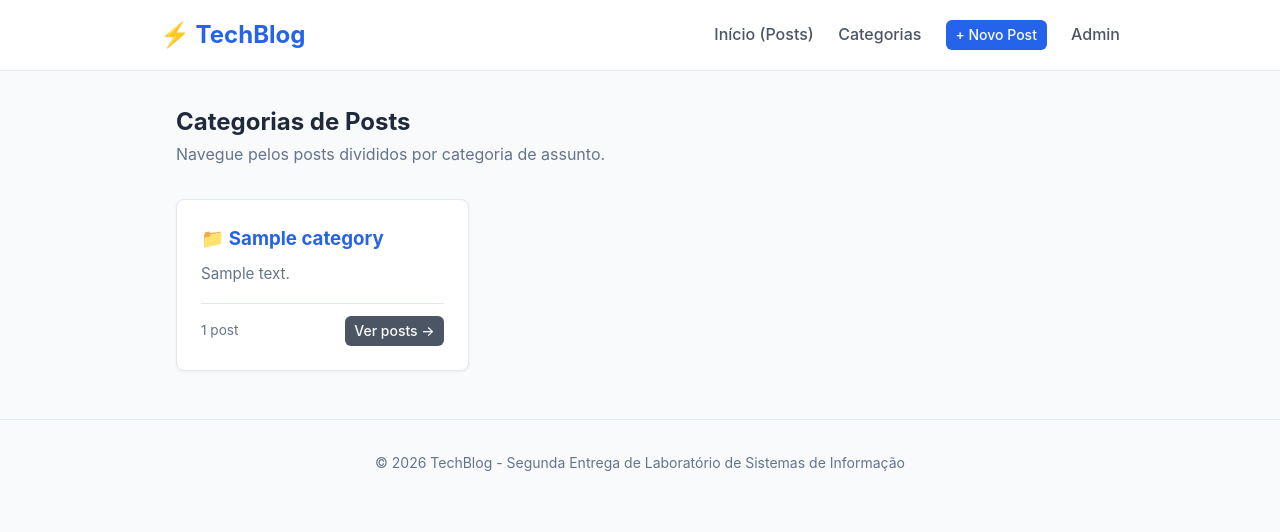
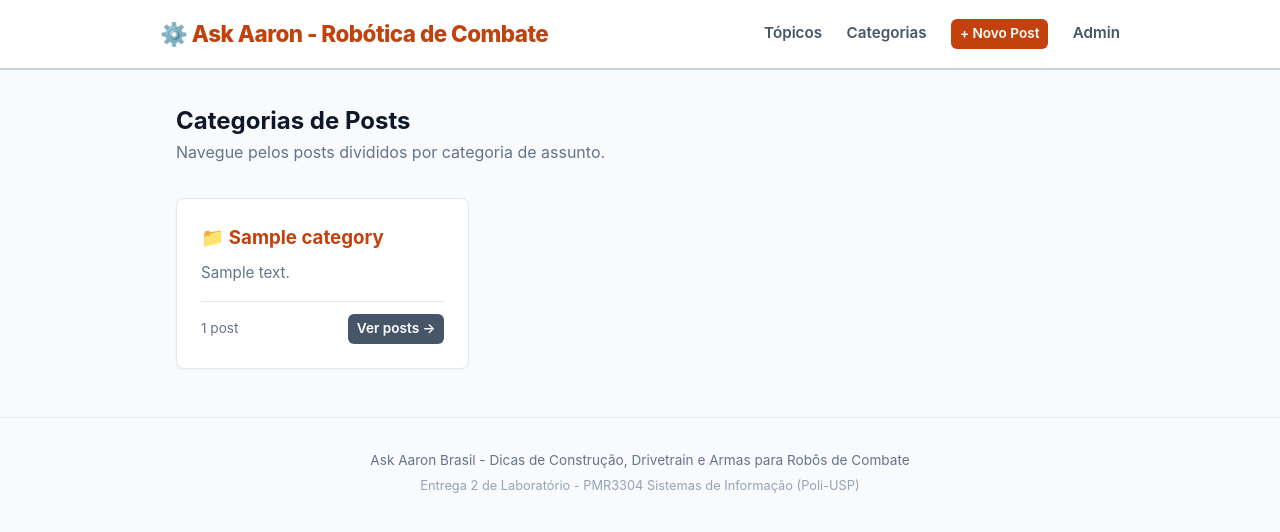
Before and after one commit to vaxco12314/pmr3304-django-blog, a Django app: page /categories/ in a window 1280 px wide. Shown: the top 532 px of the page. Run offline with Django 5.2, Linux system fonts and the light colour scheme; tables that the repository leaves empty hold one stand-in row (values such as "Sample post").

Commit message:
Atualizacao do tema para Ask Aaron - Robotica de Combate

```diff
--- a/relatorio_docs/generate_pdf_report.py
+++ b/relatorio_docs/generate_pdf_report.py
@@ -150,7 +150,7 @@ story.append(Paragraph("DEPARTAMENTO DE ENGENHARIA MECATRÔNICA E SISTEMAS MECÂ
 story.append(Paragraph("PMR3304 - SISTEMAS DE INFORMAÇÃO", ParagraphStyle('Disc', parent=styles['Normal'], fontName='Helvetica-Bold', fontSize=10, alignment=1, textColor=colors.HexColor("#64748b"), spaceAfter=50)))
 
 story.append(Paragraph("SEGUNDA ENTREGA DE LABORATÓRIO", subtitle_style))
-story.append(Paragraph("Aplicação CRUD com Django, Sistema de Comentários, Categorias e Consultas SQL", title_style))
+story.append(Paragraph("Aplicação CRUD com Django: Blog Ask Aaron (Robótica de Combate), Comentários, Categorias e SQL", title_style))
 story.append(Spacer(1, 25))
 
 meta_data = [
--- a/templates/base.html
+++ b/templates/base.html
@@ -3,17 +3,17 @@
 <head>
     <meta charset="UTF-8">
     <meta name="viewport" content="width=device-width, initial-scale=1.0">
-    <title>{% block title %}Meu Blog{% endblock %} - TechBlog</title>
+    <title>{% block title %}Ask Aaron - Robótica de Combate{% endblock %}</title>
     <style>
         :root {
-            --primary: #2563eb;
-            --primary-hover: #1d4ed8;
+            --primary: #c2410c;
+            --primary-hover: #9a3412;
             --danger: #dc2626;
             --danger-hover: #b91c1c;
-            --secondary: #4b5563;
+            --secondary: #475569;
             --bg: #f8fafc;
             --card-bg: #ffffff;
-            --text: #1e293b;
+            --text: #0f172a;
             --text-muted: #64748b;
             --border: #e2e8f0;
         }
@@ -26,7 +26,7 @@
         }
         header {
             background-color: var(--card-bg);
-            border-bottom: 1px solid var(--border);
+            border-bottom: 2px solid #cbd5e1;
             padding: 1rem 2rem;
             position: sticky;
             top: 0;
@@ -40,30 +40,32 @@
             align-items: center;
         }
         .logo {
-            font-size: 1.5rem;
-            font-weight: 700;
+            font-size: 1.4rem;
+            font-weight: 800;
             color: var(--primary);
             text-decoration: none;
+            letter-spacing: -0.5px;
         }
         nav a {
             margin-left: 1.25rem;
             text-decoration: none;
             color: var(--secondary);
-            font-weight: 500;
-            transition: color 0.2s;
+            font-weight: 600;
+            font-size: 0.95rem;
         }
         nav a:hover {
             color: var(--primary);
         }
         .btn {
             display: inline-block;
-            padding: 0.5rem 1rem;
+            padding: 0.45rem 0.9rem;
             border-radius: 6px;
-            font-weight: 500;
+            font-weight: 600;
             text-decoration: none;
             cursor: pointer;
             border: none;
-            transition: background-color 0.2s;
+            transition: background-color 0.15s;
+            font-size: 0.95rem;
         }
         .btn-primary {
             background-color: var(--primary);
@@ -84,8 +86,8 @@
             color: white !important;
         }
         .btn-sm {
-            padding: 0.25rem 0.6rem;
-            font-size: 0.875rem;
+            padding: 0.25rem 0.55rem;
+            font-size: 0.85rem;
         }
         main {
             max-width: 960px;
@@ -98,7 +100,7 @@
             border-radius: 8px;
             padding: 1.5rem;
             margin-bottom: 1.5rem;
-            box-shadow: 0 1px 3px rgba(0,0,0,0.05);
+            box-shadow: 0 1px 3px rgba(0,0,0,0.04);
         }
         footer {
             text-align: center;
@@ -106,25 +108,26 @@
             color: var(--text-muted);
             border-top: 1px solid var(--border);
             margin-top: 3rem;
-            font-size: 0.875rem;
+            font-size: 0.85rem;
         }
         .badge {
             display: inline-block;
-            background-color: #eff6ff;
+            background-color: #ffedd5;
             color: var(--primary);
-            padding: 0.2rem 0.6rem;
-            border-radius: 12px;
+            padding: 0.2rem 0.55rem;
+            border-radius: 6px;
             font-size: 0.8rem;
+            font-weight: 600;
             text-decoration: none;
             margin-right: 0.4rem;
-            border: 1px solid #bfdbfe;
+            border: 1px solid #fed7aa;
         }
         .badge:hover {
-            background-color: #dbeafe;
+            background-color: #fed7aa;
         }
         .post-meta {
             color: var(--text-muted);
-            font-size: 0.875rem;
+            font-size: 0.85rem;
             margin-bottom: 1rem;
         }
         .form-group {
@@ -133,7 +136,7 @@
         .form-group label {
             display: block;
             margin-bottom: 0.35rem;
-            font-weight: 500;
+            font-weight: 600;
         }
         .form-control, input[type="text"], textarea, select {
             width: 100%;
@@ -146,16 +149,16 @@
         .form-control:focus, input[type="text"]:focus, textarea:focus, select:focus {
             outline: none;
             border-color: var(--primary);
-            box-shadow: 0 0 0 3px rgba(37,99,235,0.15);
+            box-shadow: 0 0 0 3px rgba(194, 65, 12, 0.15);
         }
     </style>
 </head>
 <body>
     <header>
         <div class="nav-container">
-            <a href="{% url 'post_list' %}" class="logo">⚡ TechBlog</a>
+            <a href="{% url 'post_list' %}" class="logo">⚙️ Ask Aaron - Robótica de Combate</a>
             <nav>
-                <a href="{% url 'post_list' %}">Início (Posts)</a>
+                <a href="{% url 'post_list' %}">Tópicos</a>
                 <a href="{% url 'category_list' %}">Categorias</a>
                 <a href="{% url 'post_create' %}" class="btn btn-primary btn-sm">+ Novo Post</a>
                 <a href="/admin/" target="_blank">Admin</a>
@@ -169,7 +172,8 @@
     </main>
 
     <footer>
-        <p>&copy; 2026 TechBlog - Segunda Entrega de Laboratório de Sistemas de Informação</p>
+        <p>Ask Aaron Brasil - Dicas de Construção, Drivetrain e Armas para Robôs de Combate</p>
+        <p style="margin-top: 0.25rem; font-size: 0.8rem; color: #94a3b8;">Entrega 2 de Laboratório - PMR3304 Sistemas de Informação (Poli-USP)</p>
     </footer>
 </body>
 </html>
```
Also changed, not shown: relatorio_docs/prints/print_01_post_list.png, relatorio_docs/prints/print_02_post_detail.png, relatorio_docs/prints/print_03_post_create.png, relatorio_docs/prints/print_04_post_update.png, relatorio_docs/prints/print_05_post_confirm_delete.png, relatorio_docs/prints/print_06_comment_create.png, relatorio_docs/prints/print_07_category_list.png, relatorio_docs/prints/print_08_category_detail.png, relatorio_docs/prints/print_sql_01.png, relatorio_docs/prints/print_sql_02.png, relatorio_docs/prints/print_sql_03.png, relatorio_docs/prints/print_sql_04.png, relatorio_docs/prints/print_sql_05.png.
